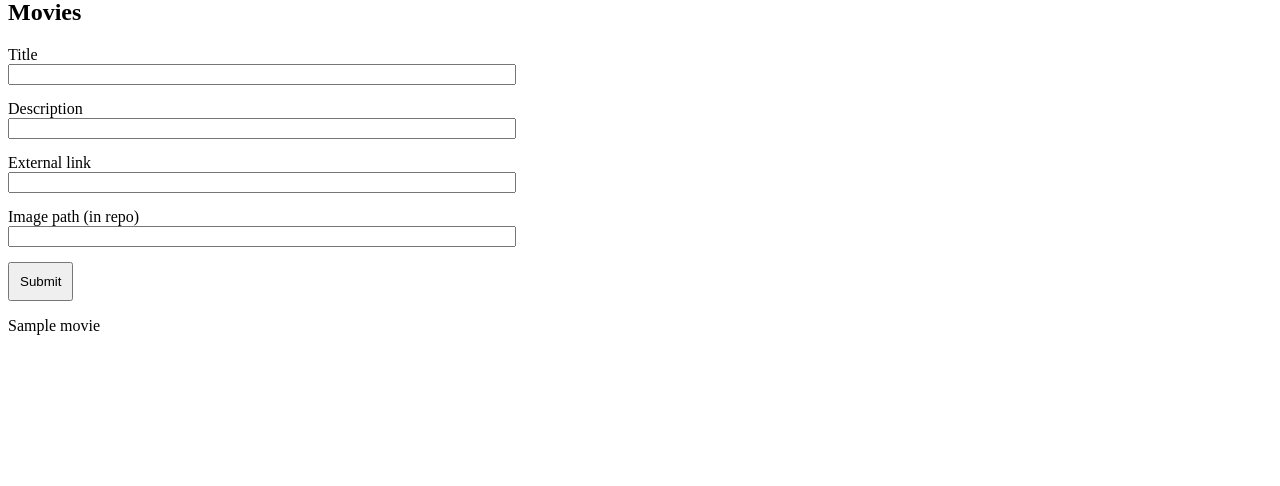
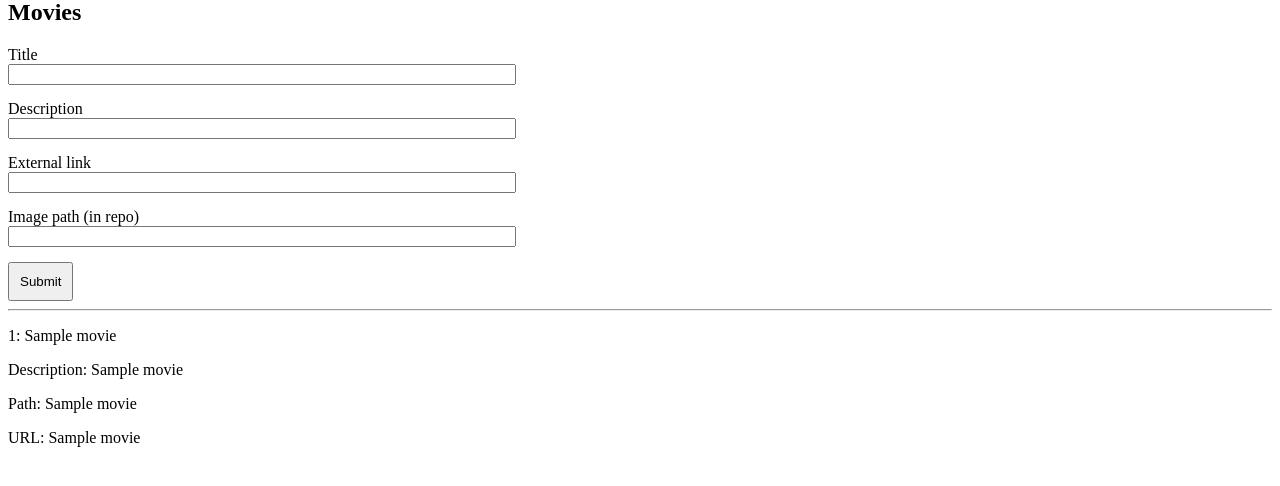
Before and after one commit to chuahxinyu/12-days-of-christmas-with-us, a Flask app: template christmas/templates/movie_update.html in a window 1280 px wide. Shown: the part 81-567 px from the top of the page. Run offline with Flask 2, Linux system fonts and the light colour scheme; the template is opened without the code that fills it: most values are stand-ins (such as "Sample title", 1, 10 or a date in 2020).

Commit message:
can now add movies to db, can see which movies in db

```diff
--- a/christmas/templates/movie_update.html
+++ b/christmas/templates/movie_update.html
@@ -24,6 +24,10 @@
     </form>
 
   {% for movie in movies %}
-    <p>{{ movie }}</p>
+    <hr>
+    <p>{{ movie[0] }}: {{ movie[1] }}</p>
+    <p>Description: {{ movie[2] }}</p>
+    <p>Path: {{ movie[3] }}</p>
+    <p>URL: {{ movie[4] }}</p>
   {% endfor %}
 {% endblock %}
```
Also changed, not shown: christmas/internal.py (+4 -3 lines).
